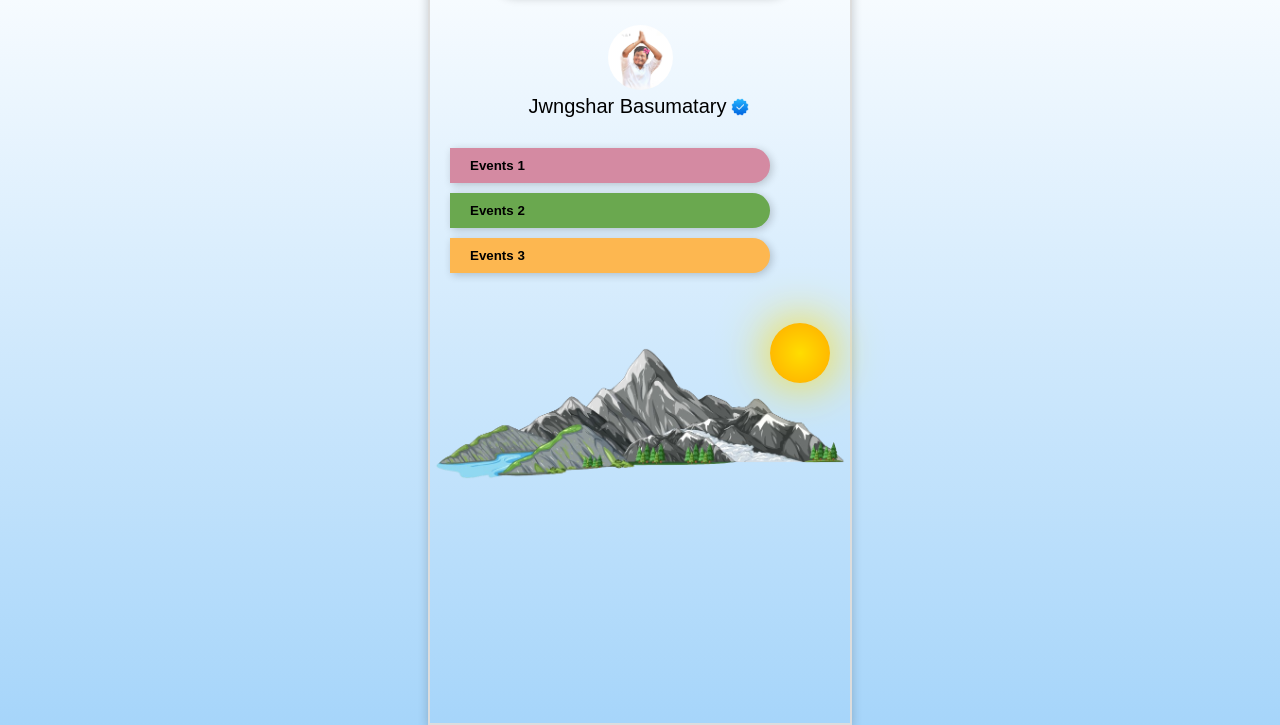
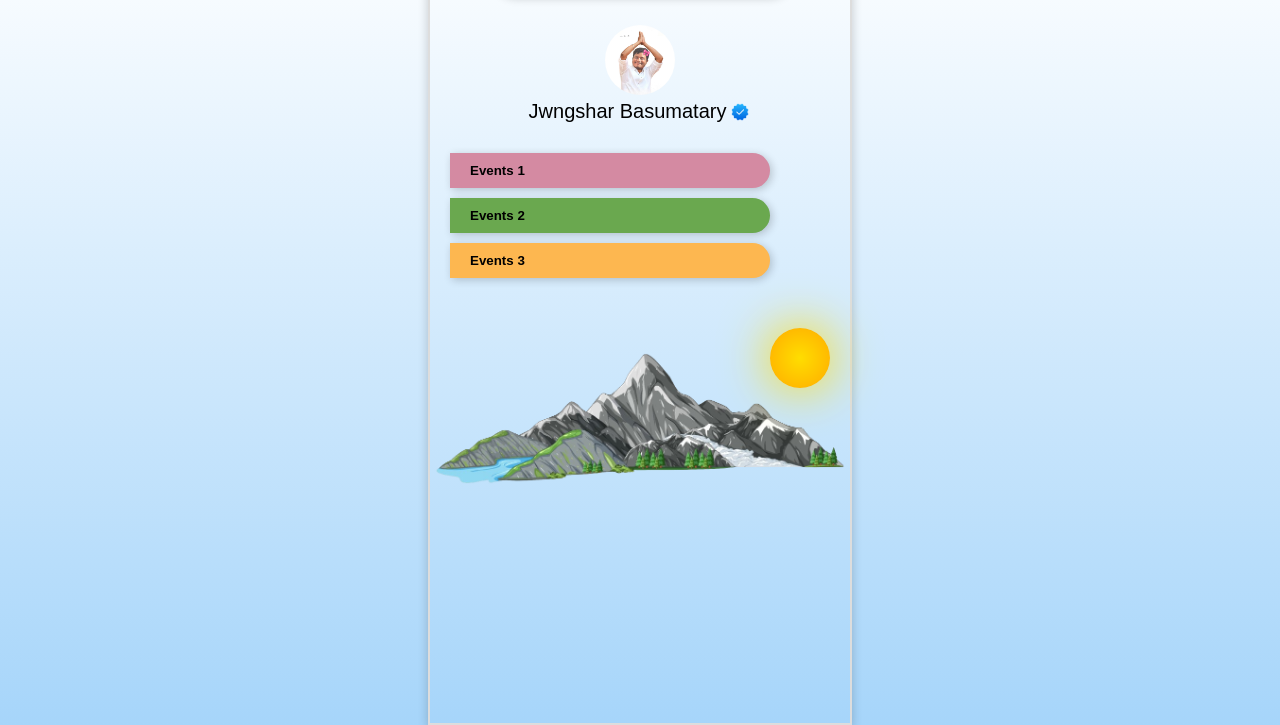
Before and after one commit to Sansuma1999/Events, a plain HTML site: page index.html in a window 1280 px wide. Shown: the part 79-804 px from the top of the page. Drawn offline with Linux system fonts and the light colour scheme.

Commit message:
Update index.html

```diff
--- a/index.html
+++ b/index.html
@@ -38,9 +38,9 @@
             margin-top: 10px;
         }
         .profile img {
-            width: 65px;
-            height: 65px;
-            border-radius: 50%;
+            width: 70px;
+            height: 70px;
+            border-radius: 60%;
         }
         .username {
             display: flex;
```
